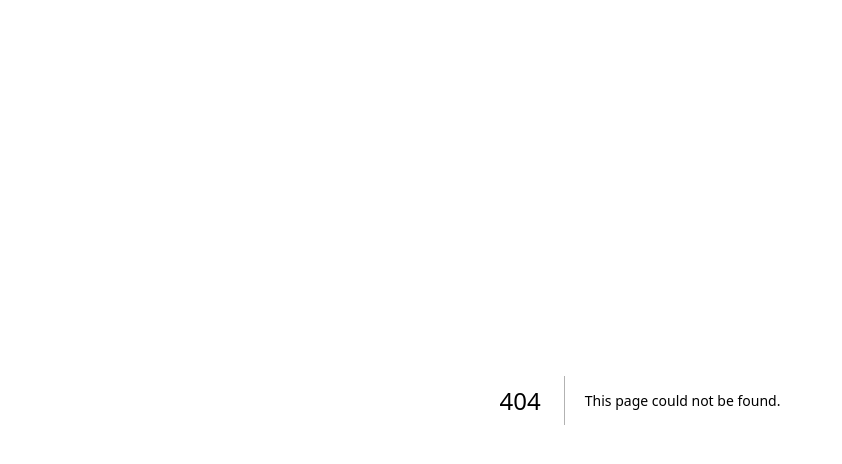
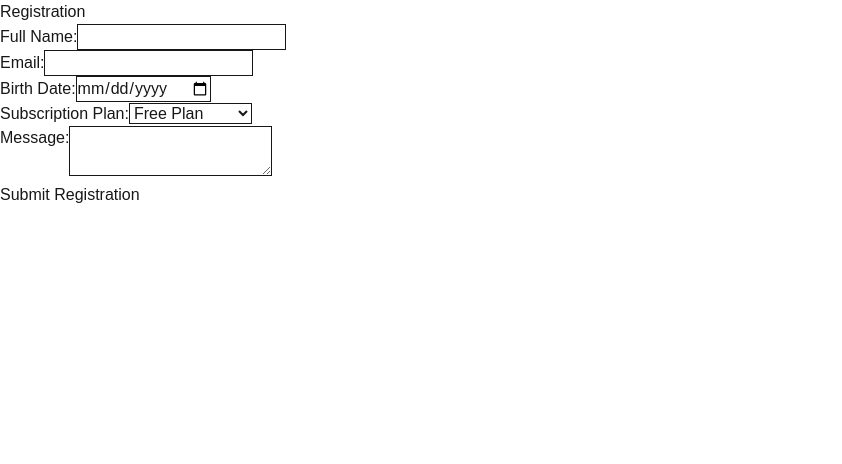
Before and after one commit to SAIT-SP2025/sp2025-cprg306b-classexamples, a Next.js app: page /week-5 in a window 1280 px wide. Before the commit this address had no page. Shown: the top 464 px of the page, without its empty margins (0-842 px from the left). Built offline with nearby package versions, Linux system fonts and the light colour scheme.

Commit message:
Week 5 Examples Part 1

```diff
--- a/app/page.js
+++ b/app/page.js
@@ -17,6 +17,7 @@ export default function Home() {
         <li><Link href="./week-3/props" className={linkStyles}>Week 3 - Props</Link></li>
         <li><Link href="./week-4/functions" className={linkStyles}>Week 4 - Functions</Link></li>
         <li><Link href="./week-4/counter" className={linkStyles}>Week 4 - Counter</Link></li>
+        <li><Link href="./week-5/" className={linkStyles}>Week 5 - Controlled Component</Link></li>
       </ul>
     </main>
   );
--- /dev/null
+++ b/app/week-5/controlled-component.js
@@ -0,0 +1,56 @@
+"use client"
+
+import { useState } from "react";
+
+export default function RegistrationForm() {
+
+    const [fullName, setFullName] = useState("");
+    const [displayName, setDisplayName] = useState(false);
+
+
+
+    const handleFullNameChange = (event) => {
+        console.dir(event.target.value);
+        setFullName(event.target.value);
+    }
+
+    const handleSubmit = (event) => {
+        event.preventDefault();
+    }
+
+    const handleDisplayName = () => setDisplayName(fullName);
+
+    return(
+        <form onSubmit={handleSubmit}>
+            <div>
+                <label>Full Name:</label>
+                <input type="text" className="border" onChange={handleFullNameChange} onBlur={handleDisplayName}  />
+                {displayName && <p>Welcome, {displayName}</p>}
+            </div>
+            <div>
+                <label>Email:</label>
+                <input type="email" className="border" name="user_mail" />
+            </div>
+            <div>
+                <label>Birth Date:</label>
+                <input type="date" className="border" />
+            </div>
+            <div>
+                <label>Subscription Plan:</label>
+                <select className="border">
+                    <option>Free Plan</option>
+                    <option>Basic Plan</option>
+                    <option>Premium Plan</option>
+                </select>
+            </div>
+            <div>
+                <label className="align-top">Message:</label>
+                <textarea className="border"></textarea>
+            </div>
+
+            <div>
+                <button>Submit Registration</button>
+            </div>
+        </form>
+    );
+}
--- /dev/null
+++ b/app/week-5/page.js
@@ -0,0 +1,13 @@
+
+
+import RegistrationForm from "./controlled-component";
+
+export default function RegistrationPage(){
+
+    return(
+        <main>
+            <h1>Registration</h1>
+            <RegistrationForm />
+        </main>
+    );
+}
```
